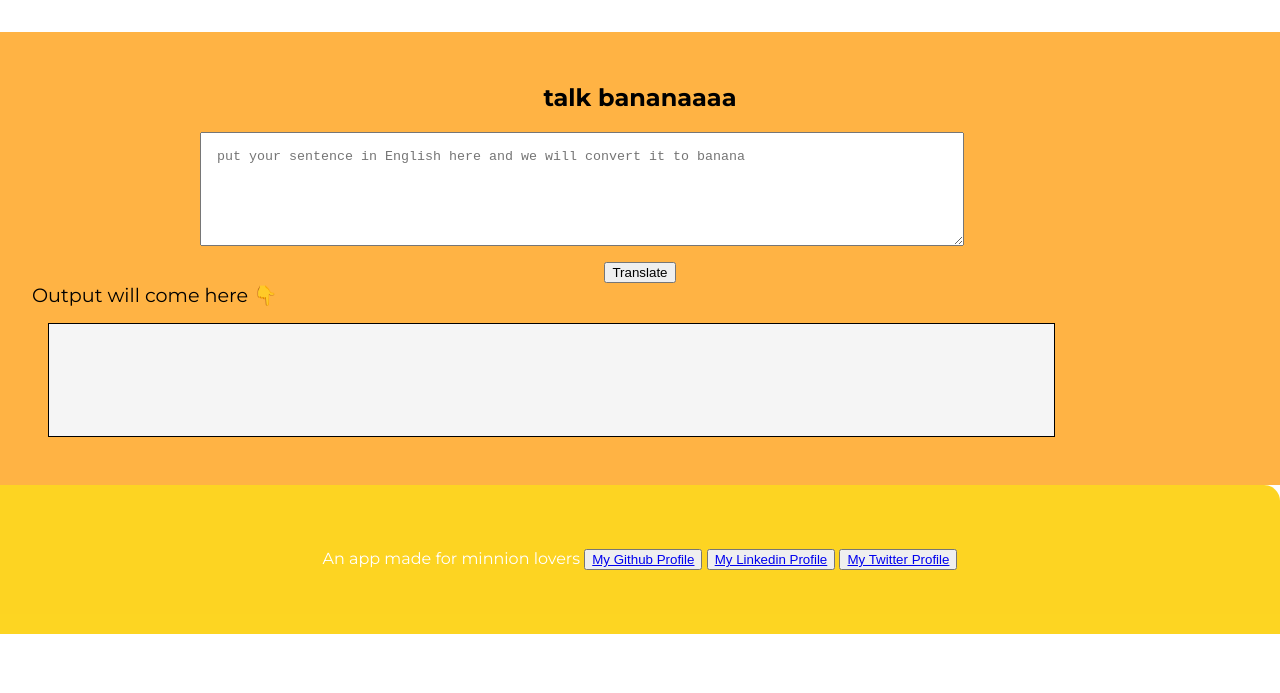
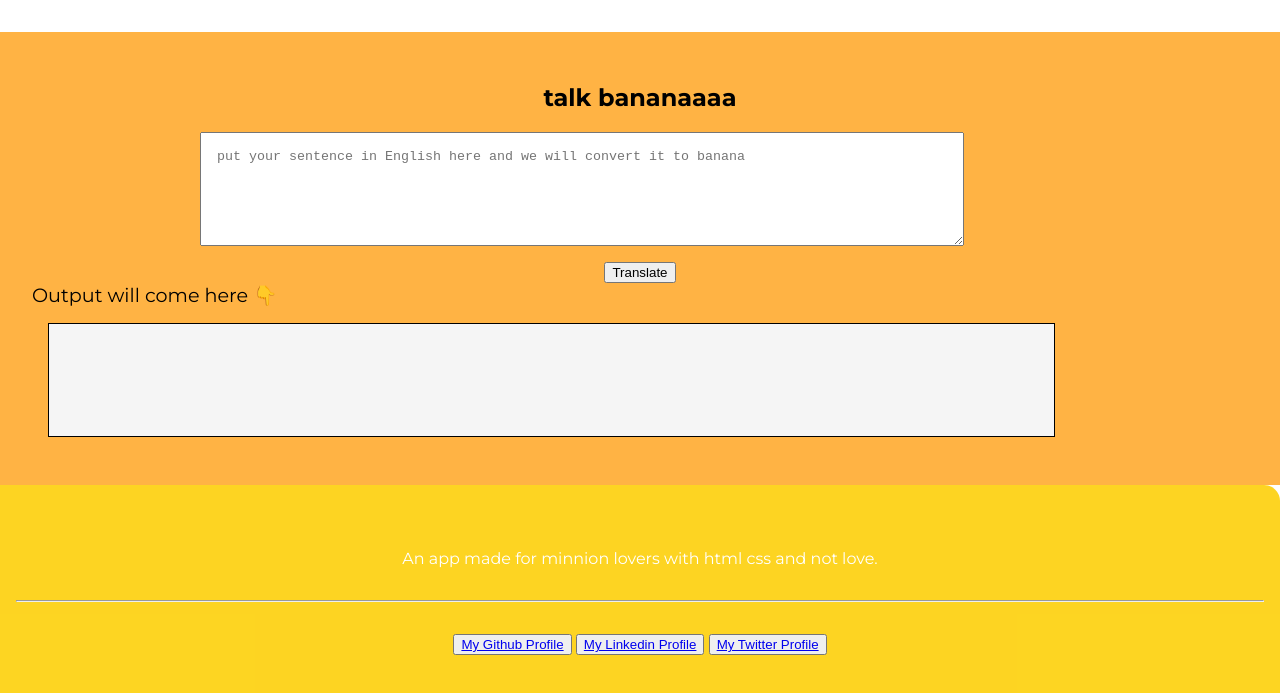
Before and after one commit to Isha2806/Translation-App, a plain HTML site: page index.html in a window 1280 px wide. Shown: the part 403-1096 px from the top of the page. Before the commit the page ends 1037 px from the top, so only its background shows below. Drawn offline with Linux system fonts and the light colour scheme.

Commit message:
Update index.html

```diff
--- a/index.html
+++ b/index.html
@@ -51,7 +51,9 @@
     </section>
 
     <footer class="footer">
-        <div class="footer-header">An app made for minnion lovers
+        <div class="footer-header">An app made for minnion lovers with html css and not love. <br>
+            <hr>
+
             <button class="button button1"> <a href = "https://github.com/Isha2806">My Github Profile</a></button>
 
 
```
